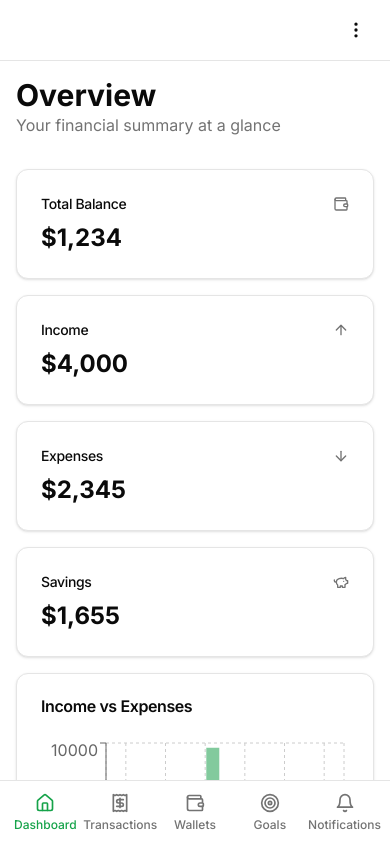
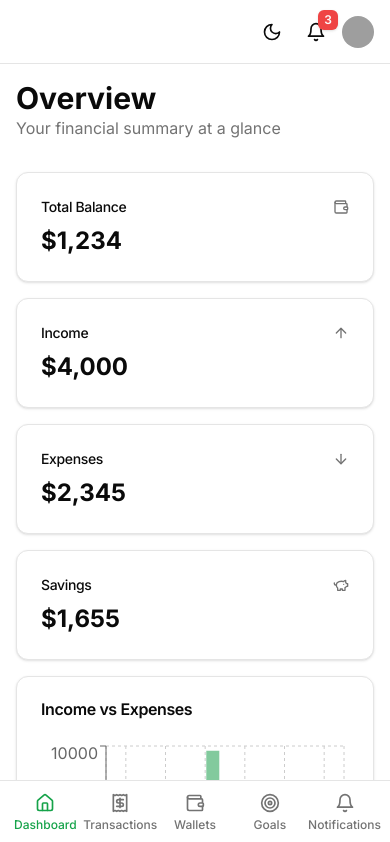
Before and after one commit to aaronaminubandado/billa, a Next.js app: page /dashboard in a window 390 px wide. Shown: the top 842 px of the page. Built offline with nearby package versions, Linux system fonts and the light colour scheme; grey boxes are pictures that could not be loaded.

Commit message:
feat: add notification popover and profile dropdown to topbar

```diff
--- a/components/top-bar.tsx
+++ b/components/top-bar.tsx
@@ -1,58 +1,83 @@
-// Enhanced top bar with responsive design and mobile-friendly menu
+// Enhanced top bar with avatar dropdown and notification bell
 "use client";
 
-import React, { useState } from "react";
+import React, { useState, useEffect } from "react";
 import Link from "next/link";
+import { useRouter } from "next/navigation";
 import { Button } from "@/components/ui/button";
-import {
-  UserIcon,
-  LogOutIcon,
-  SunIcon,
-  MoonIcon,
-  MoreVerticalIcon,
-  BellIcon,
-} from "lucide-react";
-import { useTheme } from "next-themes";
-import { Avatar, AvatarFallback, AvatarImage } from "@/components/ui/avatar";
 import {
   DropdownMenu,
   DropdownMenuContent,
+  DropdownMenuGroup,
   DropdownMenuItem,
   DropdownMenuLabel,
   DropdownMenuSeparator,
   DropdownMenuTrigger,
 } from "@/components/ui/dropdown-menu";
+import { Avatar, AvatarFallback, AvatarImage } from "@/components/ui/avatar";
+import {
+  BellIcon,
+  LogOutIcon,
+  UserIcon,
+  SettingsIcon,
+  MoonIcon,
+  SunIcon,
+  MenuIcon,
+} from "lucide-react";
 import { Badge } from "@/components/ui/badge";
-import { useMediaQuery } from "@/hooks/use-media-query";
+import { useTheme } from "next-themes";
+import { NotificationsPopover } from "@/components/notifications/notifications-popover";
+import { cn } from "@/lib/utils";
 
-export function TopBar() {
+// Sample user data
+const user = {
+  name: "John Doe",
+  email: "john@example.com",
+  avatarUrl: "/placeholder.svg?height=40&width=40",
+  initials: "JD",
+};
+
+interface TopBarProps {
+  toggleSidebar: () => void;
+}
+
+export function TopBar({ toggleSidebar }: TopBarProps) {
   const { theme, setTheme } = useTheme();
+  const router = useRouter();
+  const [unreadCount, setUnreadCount] = useState(3);
   const [mounted, setMounted] = useState(false);
-  // Added media query hook to detect mobile viewports
-  const isMobile = useMediaQuery("(max-width: 768px)");
 
-  // After mounting, we can safely show the UI that depends on the theme
-  React.useEffect(() => {
+  // Ensure theme component is only rendered after mounting to prevent hydration mismatch
+  useEffect(() => {
     setMounted(true);
   }, []);
 
+  // Handle logout
+  const handleLogout = () => {
+    // TODO: Implement actual logout with Supabase
+    console.log("Logging out...");
+    router.push("/login");
+  };
+
+  // Handle mark all as read
+  const handleMarkAllAsRead = () => {
+    // TODO: Implement actual mark all as read with Supabase
+    setUnreadCount(0);
+  };
+
   return (
-    <header className="border-b bg-card sticky top-0 z-40">
-      <div className="container mx-auto px-4 py-3 flex items-center justify-between">
-        <div className="flex items-center gap-4">
-          <Link href="/dashboard">
-            <div className="flex items-center gap-2">
-              {/* <img src="/Billa.png" alt="Billa Logo" className="h-8 w-auto" /> */}
-              <h1 className="text-xl font-bold text-green-500 hidden sm:block">
+    <div className="border-b bg-card h-16 px-4 flex items-center justify-between">
+      <div className="flex items-center">
+        <Link href="/dashboard" className="flex items-center">
+          {/* <img src="/Billa.png" alt="Billa Logo" className="h-8 w-auto mr-2" /> */}
+          <span className="font-bold text-xl text-green-500 hidden sm:inline-block">
             Billa
-              </h1>
-            </div>
+          </span>
         </Link>
       </div>
 
-        {/* Desktop view - show all icons */}
-        {!isMobile && (
-          <div className="flex items-center gap-2">
+      <div className="flex items-center space-x-2">
+        {/* Theme toggle button */}
         {mounted && (
           <Button
             variant="ghost"
@@ -68,72 +93,65 @@ export function TopBar() {
           </Button>
         )}
 
-            <Button variant="ghost" size="icon" aria-label="Notifications">
-              <BellIcon className="h-5 w-5" />
-              <Badge
-                className="absolute top-0 right-0 h-4 w-4 p-0 flex items-center justify-center text-[10px]"
-                variant="destructive"
-              >
-                3
-              </Badge>
-              <span className="sr-only">3 unread notifications</span>
-            </Button>
+        {/* Notifications bell with popover */}
+        <NotificationsPopover
+          unreadCount={unreadCount}
+          onMarkAllAsRead={handleMarkAllAsRead}
+        />
 
-            <Link href="/profile">
-              <Avatar>
-                <AvatarImage
-                  src="/placeholder.svg?height=32&width=32"
-                  alt="User"
-                />
-                <AvatarFallback>JD</AvatarFallback>
-              </Avatar>
-            </Link>
-          </div>
-        )}
-
-        {/* Mobile view - collapse into dropdown menu */}
-        {isMobile && (
+        {/* User avatar with dropdown */}
         <DropdownMenu>
           <DropdownMenuTrigger asChild>
-              <Button variant="ghost" size="icon" aria-label="Menu">
-                <MoreVerticalIcon className="h-5 w-5" />
+            <Button
+              variant="ghost"
+              size="icon"
+              className="rounded-full h-8 w-8 ml-1"
+              aria-label="User menu"
+            >
+              <Avatar className="h-8 w-8">
+                <AvatarImage
+                  src={user.avatarUrl || "/placeholder.svg"}
+                  alt={user.name}
+                />
+                <AvatarFallback>{user.initials}</AvatarFallback>
+              </Avatar>
             </Button>
           </DropdownMenuTrigger>
-            <DropdownMenuContent align="end">
-              <DropdownMenuLabel>My Account</DropdownMenuLabel>
+          <DropdownMenuContent align="end" className="w-56">
+            <DropdownMenuLabel>
+              <div className="flex flex-col space-y-1">
+                <p className="text-sm font-medium leading-none">{user.name}</p>
+                <p className="text-xs leading-none text-muted-foreground">
+                  {user.email}
+                </p>
+              </div>
+            </DropdownMenuLabel>
+            <DropdownMenuSeparator />
+            <DropdownMenuGroup>
               <DropdownMenuItem asChild>
-                <Link href="/profile" className="cursor-pointer">
+                <Link href="/profile" className="cursor-pointer w-full">
                   <UserIcon className="mr-2 h-4 w-4" />
                   <span>Profile</span>
                 </Link>
               </DropdownMenuItem>
-              <DropdownMenuItem>
-                <BellIcon className="mr-2 h-4 w-4" />
-                <span>Notifications</span>
-                <Badge className="ml-auto" variant="destructive">
-                  3
-                </Badge>
+              <DropdownMenuItem asChild>
+                <Link href="/settings" className="cursor-pointer w-full">
+                  <SettingsIcon className="mr-2 h-4 w-4" />
+                  <span>Settings</span>
+                </Link>
               </DropdownMenuItem>
+            </DropdownMenuGroup>
             <DropdownMenuSeparator />
             <DropdownMenuItem
-                onClick={() => setTheme(theme === "dark" ? "light" : "dark")}
+              onClick={handleLogout}
+              className="cursor-pointer text-red-600 dark:text-red-400"
             >
-                {theme === "dark" ? (
-                  <SunIcon className="mr-2 h-4 w-4" />
-                ) : (
-                  <MoonIcon className="mr-2 h-4 w-4" />
-                )}
-                <span>{theme === "dark" ? "Light Mode" : "Dark Mode"}</span>
-              </DropdownMenuItem>
-              <DropdownMenuSeparator />
-              <DropdownMenuItem>
               <LogOutIcon className="mr-2 h-4 w-4" />
               <span>Log out</span>
             </DropdownMenuItem>
           </DropdownMenuContent>
         </DropdownMenu>
-        )}
       </div>
-    </header>
+    </div>
   );
 }
```
Lines whose indentation alone changed are shown as unchanged.
